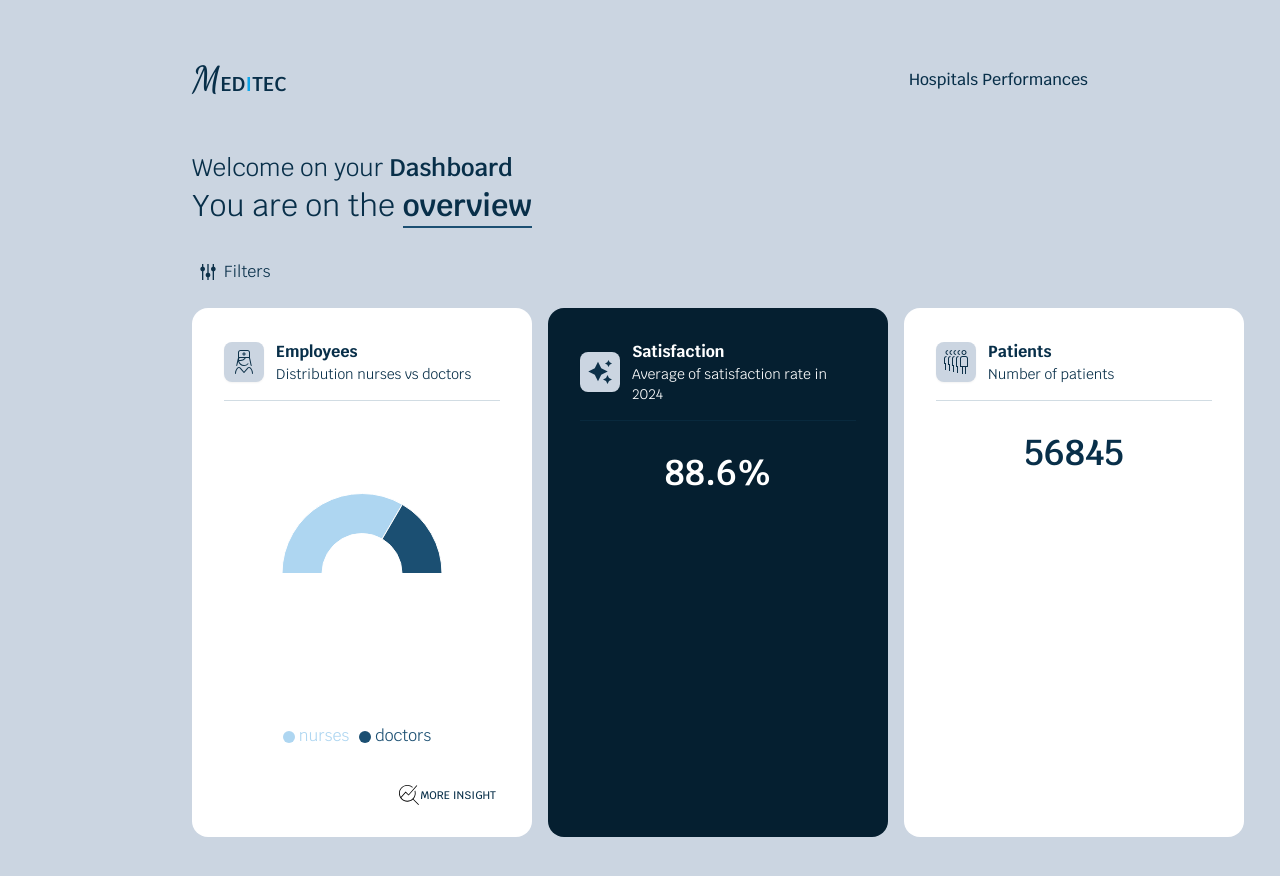
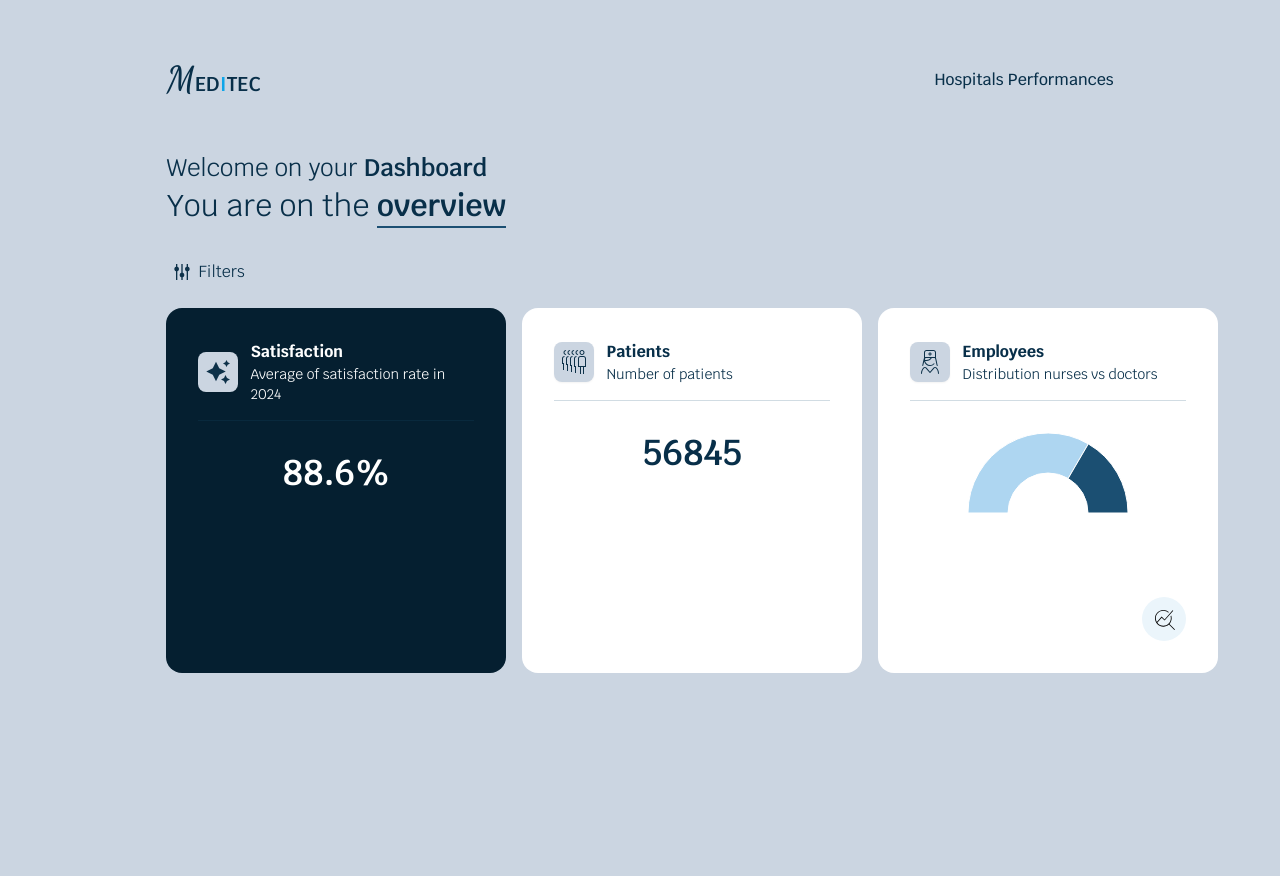
Before and after one commit to MandyTrl/meditec, a Next.js app: page / in a window 1280 px wide. After the commit the page ends 800 px from the top, so only its background shows below. Built offline with nearby package versions, Linux system fonts and the light colour scheme.

Commit message:
handle height for pie chart + adjust style on insight btn

```diff
--- a/src/app/layout.tsx
+++ b/src/app/layout.tsx
@@ -25,7 +25,7 @@ export default function RootLayout({
 	return (
 		<html lang="fr">
 			<body
-				className={`${krub.className} w-full px-3 md:px-[15%] md:py-10 bg-slate-300 text-sky-950`}>
+				className={`${krub.className} w-full px-3 md:px-[13%] md:py-10 bg-slate-300 text-sky-950`}>
 				<Header />
 
 				{children}
--- a/src/components/ChartUI/ChartContainer.tsx
+++ b/src/components/ChartUI/ChartContainer.tsx
@@ -5,15 +5,24 @@ import { useHospitalSelected } from "@/utils/hooks/useHospitalSelected"
 type ChartContainerProps = {
 	children: React.ReactNode
 	dark?: boolean
+	transparent?: boolean
 }
 
-export const ChartContainer = ({ children, dark }: ChartContainerProps) => {
+export const ChartContainer = ({
+	children,
+	dark,
+	transparent,
+}: ChartContainerProps) => {
 	const { hospitalSelected } = useHospitalSelected()
 
 	return (
 		<div
 			className={clsx(
-				dark ? "bg-tertiary text-white" : "bg-white",
+				dark
+					? "bg-tertiary text-white"
+					: transparent
+					? "bg-transparent"
+					: "bg-white",
 				hospitalSelected ? "h-fit" : "h-full",
 				"w-full min-w-[340px] h-fit flex-auto mt-2 md:mt-0 rounded-2xl p-4 md:p-8 pb-8"
 			)}>
--- a/src/components/Layout/OverviewLayout.tsx
+++ b/src/components/Layout/OverviewLayout.tsx
@@ -18,11 +18,6 @@ export const OverviewLayout = ({
 	return (
 		<section className="w-full flex flex-col md:flex-row flex-wrap md:gap-4">
 			<div className="md:flex w-full md:gap-4">
-				<EmployeesPie
-					hasHospitalSelected={hasHospitalSelected}
-					datas={datas}
-					isMobile={isMobile}
-				/>
 				<SatisfactionRate
 					hasHospitalSelected={hasHospitalSelected}
 					datas={datas}
@@ -32,6 +27,11 @@ export const OverviewLayout = ({
 					datas={datas}
 					isMobile={isMobile}
 				/>
+				<EmployeesPie
+					hasHospitalSelected={hasHospitalSelected}
+					datas={datas}
+					isMobile={isMobile}
+				/>
 			</div>
 		</section>
 	)
--- a/src/components/TopHospitalsCharts/EmployeesPie.tsx
+++ b/src/components/TopHospitalsCharts/EmployeesPie.tsx
@@ -1,13 +1,6 @@
 "use client"
 import { useEffect, useState } from "react"
-import {
-	Cell,
-	Legend,
-	Pie,
-	PieChart,
-	ResponsiveContainer,
-	Tooltip,
-} from "recharts"
+import { Cell, Pie, PieChart, ResponsiveContainer, Tooltip } from "recharts"
 import { ChartContainer } from "@components/ChartUI/ChartContainer"
 import { ChartHeader } from "@components/ChartUI/ChartHeader"
 import { InsightButton } from "@components/UI/InsightButton"
@@ -95,7 +88,9 @@ export const EmployeesPie = ({
 				description="Distribution nurses vs doctors"
 			/>
 
-			<ResponsiveContainer width="100%" height={handleChartHeight(isMobile)}>
+			<ResponsiveContainer
+				width="100%"
+				height={handleChartHeight({ isMobile, isPie: true })}>
 				<PieChart
 					width={isMobile || hasHospitalSelected ? 320 : 900}
 					height={isMobile ? 300 : 330}>
@@ -130,13 +125,6 @@ export const EmployeesPie = ({
 							fontWeight: 600,
 						}}
 					/>
-
-					<Legend
-						iconType="circle"
-						iconSize={12}
-						margin={{ top: 15, left: 0, right: 0, bottom: 0 }}
-						wrapperStyle={{ paddingTop: "15px" }}
-					/>
 				</PieChart>
 			</ResponsiveContainer>
 
--- a/src/components/UI/InsightButton.tsx
+++ b/src/components/UI/InsightButton.tsx
@@ -6,21 +6,19 @@ type InsightBtnProps = {
 
 export const InsightButton = ({ onClick }: InsightBtnProps) => {
 	return (
-		<div className="group flex items-center place-self-end gap-[1px] mt-8">
+		<div
+			className="flex items-center justify-center place-self-end gap-1 mt-1 bg-secondary pt-3 pb-[10px] pl-3 pr-[10px] rounded-full border border-transparent hover:border-fushia/50 hover:cursor-pointer hover:text-fushia hover:fill-fushia hover:bg-fushia/5 transform-all duration-300 ease-in-out"
+			onClick={() => onClick()}>
 			<svg
 				xmlns="http://www.w3.org/2000/svg"
 				id="Layer_1"
 				data-name="Layer 1"
-				className="w-5 group-hover:fill-fushia transform-all duration-300 ease-in-out"
+				className="w-5"
 				viewBox="0 0 24 24">
 				<path d="m23.271,23.979l-6.574-6.574c-1.775,1.607-4.12,2.596-6.697,2.596C4.486,20,0,15.514,0,10S4.486,0,10,0c2.486,0,4.759.918,6.51,2.425l-.656.753c-1.576-1.354-3.619-2.178-5.854-2.178C5.037,1,1,5.038,1,10c0,1.634.445,3.164,1.209,4.486l5.757-6.728,3.503,3.503L21.123.172l.754.656-10.357,11.898-3.497-3.497-5.24,6.124c1.642,2.207,4.261,3.646,7.217,3.646,4.963,0,9-4.038,9-9,0-.842-.125-1.654-.342-2.428l.767-.881c.366,1.038.575,2.148.575,3.31,0,2.577-.989,4.922-2.596,6.697l6.574,6.574-.707.707Z" />
 			</svg>
 
-			<button
-				className="uppercase text-[11px] font-medium border-y border-r border-transparent group-hover:border-fushia group-hover:text-fushia transform-all duration-300 ease-in-out pr-[3px]"
-				onClick={() => onClick()}>
-				more insight
-			</button>
+			{/* <p className="">More insight</p> */}
 		</div>
 	)
 }
--- a/src/utils/utils.ts
+++ b/src/utils/utils.ts
@@ -6,11 +6,23 @@ export const handleChartWidth = (isMobile: boolean) => {
 	}
 }
 
-export const handleChartHeight = (isMobile: boolean) => {
-	if (isMobile) {
-		return 260
+type HandleChartHeightProps = {
+	isMobile: boolean
+	isPie?: boolean
+}
+
+export const handleChartHeight = ({
+	isMobile,
+	isPie,
+}: HandleChartHeightProps) => {
+	if (isPie) {
+		return 160
 	} else {
-		return 320
+		if (isMobile) {
+			return 260
+		} else {
+			return 320
+		}
 	}
 }
 
```
